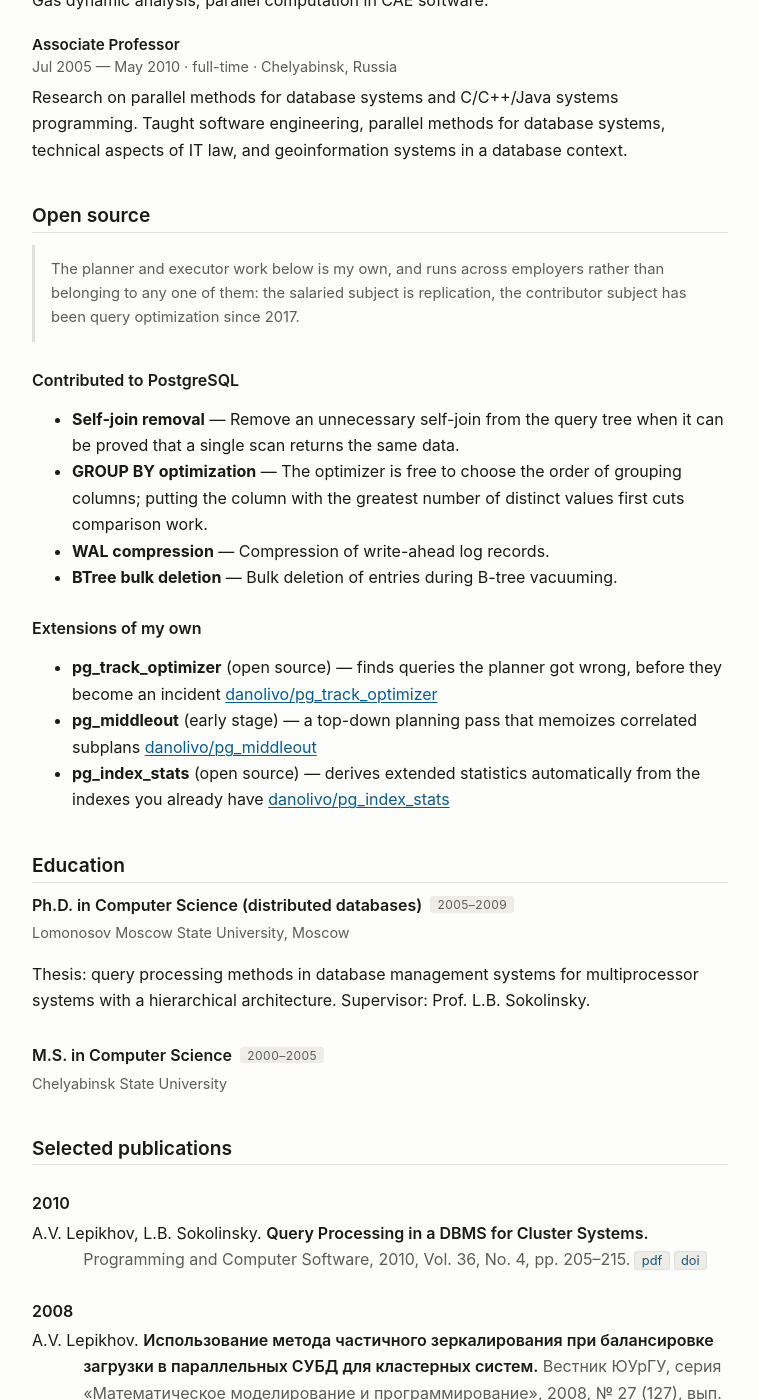
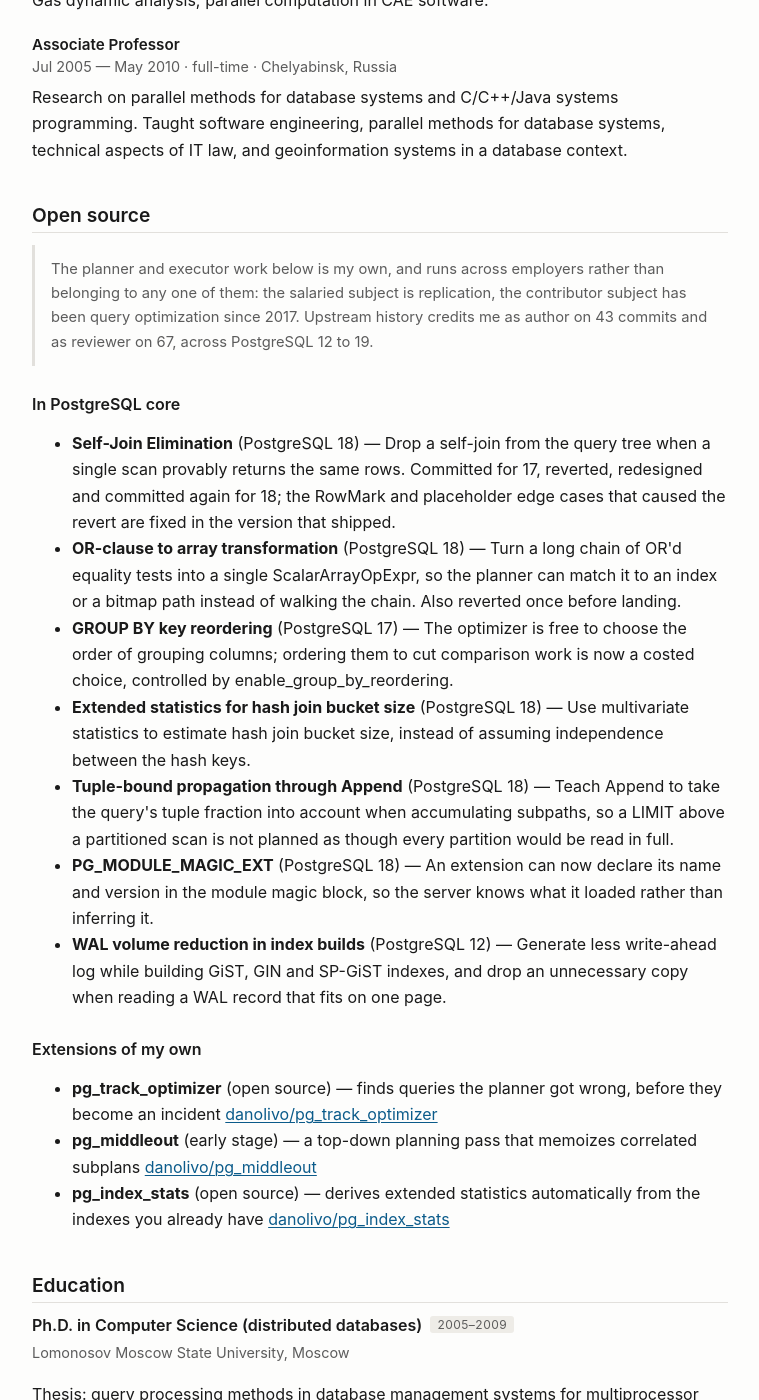
Before and after one commit to danolivo/danolivo.github.io, a Jekyll site: the page built from cv.md, in a window 1280 px wide and 1400 px high, scrolled down 1433 px. Shown: the whole window, without its empty margins (260-1019 px from the left). Built offline with Jekyll 4.4.1, drawn with Linux system fonts in a browser that asks for light colours; some of the changed text lies outside the part shown.

Commit message:
Rebuild the contribution record from upstream git history
The core-contributions list came from the CV and was wrong in both
directions. Established the real one from the PostgreSQL history in ~/pg,
checked against the release branches rather than commit ancestry — three of
these features were committed, reverted, and committed again a cycle later,
so ancestry names the wrong release:

  Self-Join Elimination          committed for 17, reverted, shipped in 18
  OR-clause to array             committed, reverted two days later, in 18
  GROUP BY key reordering        attempted for 15, reverted, in 17

Removed from "in core": WAL compression and BTree bulk deletion are not in
PostgreSQL. They are carried in enterprise forks and proposed upstream, and
now say so. Two role descriptions claimed them as core contributions during
2017-2021, which was wrong twice over — self-join elimination landed in 2025.

Added, having actually shipped: extended statistics for hash join bucket
size (18), tuple-bound propagation through Append (18), PG_MODULE_MAGIC_EXT
(18), WAL volume reduction in index builds (12). The bucket-size work was
sitting under "planner experiments" while being part of released PostgreSQL.

The counts on /cv — author on 43 commits, reviewer on 67, across PostgreSQL
12 to 19 — come from the trailers in those commits.

Also applied from the review: dropped the web languages and the duplicated
"code review" from competencies.

Co-Authored-By: Claude Opus 5 <noreply@anthropic.com>

```diff
--- a/_data/cv.yml
+++ b/_data/cv.yml
@@ -49,15 +49,15 @@ experience:
         body: >-
           Designed the query plan freezing extension (sr_plan) and architected
           the Shardman prototype, a distributed database system built on
-          PostgreSQL. Contributed patches and reviews to core, including
-          self-join removal and GROUP BY optimization.
+          PostgreSQL. Began the self-join elimination and GROUP BY reordering
+          work that later landed in PostgreSQL 18 and 17.
       - role: PostgreSQL Core Developer
         period: Dec 2017 — Oct 2021
         body: >-
           Developed the Multimaster extension and implemented parallel recovery;
-          maintained the Adaptive Query Optimizer and its CI. Contributed
-          self-join removal, WAL compression and BTree bulk deletion to
-          PostgreSQL core.
+          maintained the Adaptive Query Optimizer. First core contributions
+          landed in PostgreSQL 12: less write-ahead log during GiST, GIN and
+          SP-GiST index builds.
 
   - company: Academician V.P. Makeyev State Rocket Centre
     role: Senior Scientist
@@ -109,15 +109,15 @@ education:
 
 competencies:
   - label: Languages
-    items: C/C++, SQL, Perl, Python, HTML/CSS, JavaScript, LaTeX
+    items: C/C++, SQL, Perl, Python, LaTeX
   - label: Expertise
     items: >-
-      relational databases, PostgreSQL internals, query optimization, code
-      review, performance tuning, scalability, team management
+      relational databases, PostgreSQL internals, query optimization,
+      performance tuning, scalability, mentoring and code review
   - label: Tools and platforms
     items: >-
-      PostgreSQL, MySQL, MS SQL Server, Citus, GitHub Actions, Jira, Confluence,
-      Linux, bash, gdb, perf, git
+      PostgreSQL, MySQL, MS SQL Server, Citus, GitHub Actions, Linux, bash, gdb,
+      perf, git
 
 certifications:
   - year: 2023
--- a/_data/projects.yml
+++ b/_data/projects.yml
@@ -2,16 +2,19 @@
 #   core      — work contributed to PostgreSQL itself
 #   system    — database systems worked on as a whole
 #   extension — PostgreSQL extensions
-#   prototype — planner and optimizer experiments (the former "OptLab" page)
+#   prototype — proposed upstream and/or carried in enterprise forks, plus dead
+#               ends kept for the record (the former "OptLab" page)
 #
 # Descriptions are the author's own wording, lightly edited.
 #
 # `personal: true` marks an extension that lives under the author's own account
 # rather than an employer's organization. The /cv page uses it to separate the
 # upstream and personal work from the products of whoever was paying at the time.
-
-# The `core` list is taken from github.com/danolivo/resume. No release numbers
-# are claimed here, since the CV does not state them.
+#
+# The `core` list and its `release:` fields were established from the upstream
+# git history, checked against the release branches rather than against commit
+# ancestry — three of these features were committed, reverted, and committed
+# again in a later cycle, so ancestry alone names the wrong release.
 
 - name: DBMS Digest
   group: tool
@@ -37,32 +40,59 @@
     - name: why it exists
       url: https://danolivo.substack.com/p/a-generative-postgres-digest-from
 
-- name: Self-join removal
+- name: Self-Join Elimination
   group: core
+  release: PostgreSQL 18
   body: >-
-    Remove an unnecessary self-join from the query tree when it can be proved
-    that a single scan returns the same data.
-  links:
-    - name: working branch
-      url: https://github.com/postgrespro/postgres/tree/self-join-elimination
+    Drop a self-join from the query tree when a single scan provably returns the
+    same rows. Committed for 17, reverted, redesigned and committed again for 18;
+    the RowMark and placeholder edge cases that caused the revert are fixed in the
+    version that shipped.
 
-- name: GROUP BY optimization
+- name: OR-clause to array transformation
   group: core
+  release: PostgreSQL 18
   body: >-
-    The optimizer is free to choose the order of grouping columns; putting the
-    column with the greatest number of distinct values first cuts comparison
-    work.
-  links:
-    - name: working branch
-      url: https://github.com/postgrespro/postgres/tree/sort-columnsnum
+    Turn a long chain of OR'd equality tests into a single ScalarArrayOpExpr, so
+    the planner can match it to an index or a bitmap path instead of walking the
+    chain. Also reverted once before landing.
 
-- name: WAL compression
+- name: GROUP BY key reordering
   group: core
-  body: Compression of write-ahead log records.
+  release: PostgreSQL 17
+  body: >-
+    The optimizer is free to choose the order of grouping columns; ordering them
+    to cut comparison work is now a costed choice, controlled by
+    enable_group_by_reordering.
 
-- name: BTree bulk deletion
+- name: Extended statistics for hash join bucket size
   group: core
-  body: Bulk deletion of entries during B-tree vacuuming.
+  release: PostgreSQL 18
+  body: >-
+    Use multivariate statistics to estimate hash join bucket size, instead of
+    assuming independence between the hash keys.
+
+- name: Tuple-bound propagation through Append
+  group: core
+  release: PostgreSQL 18
+  body: >-
+    Teach Append to take the query's tuple fraction into account when
+    accumulating subpaths, so a LIMIT above a partitioned scan is not planned as
+    though every partition would be read in full.
+
+- name: PG_MODULE_MAGIC_EXT
+  group: core
+  release: PostgreSQL 18
+  body: >-
+    An extension can now declare its name and version in the module magic block,
+    so the server knows what it loaded rather than inferring it.
+
+- name: WAL volume reduction in index builds
+  group: core
+  release: PostgreSQL 12
+  body: >-
+    Generate less write-ahead log while building GiST, GIN and SP-GiST indexes,
+    and drop an unnecessary copy when reading a WAL record that fits on one page.
 
 - name: Spock
   group: extension
@@ -199,6 +229,18 @@
     - name: branch
       url: https://github.com/postgrespro/postgres/tree/asymmetric-join
 
+- name: WAL compression
+  group: prototype
+  body: >-
+    Compression of write-ahead log records. Carried in enterprise forks and
+    proposed to the community; not in core.
+
+- name: BTree bulk deletion
+  group: prototype
+  body: >-
+    Bulk deletion of index entries during B-tree vacuuming. Carried in enterprise
+    forks and proposed to the community; not in core.
+
 - name: Switch Join
   group: prototype
   body: >-
@@ -225,15 +267,6 @@
     query instead of waiting for it to finish. Designed and implemented for the
     Postgres Pro enterprise fork; presented at PGConf.Russia 2023.
 
-- name: Extended statistics for hash join bucket estimation
-  group: prototype
-  body: >-
-    Use extended statistics to estimate the number of hash join buckets more
-    precisely.
-  links:
-    - name: branch
-      url: https://github.com/postgrespro/postgres/tree/multivariate-buckets-estimation
-
 - name: Pre-sorted outer path on an ORDER BY prefix
   group: prototype
   featured: true
--- a/cv.md
+++ b/cv.md
@@ -37,15 +37,18 @@ description: >-
 
 <p class="note">The planner and executor work below is my own, and runs across
 employers rather than belonging to any one of them: the salaried subject is
-replication, the contributor subject has been query optimization since 2017.</p>
+replication, the contributor subject has been query optimization since 2017.
+Upstream history credits me as author on 43 commits and as reviewer on 67, across
+PostgreSQL 12 to 19.</p>
 
 {% assign core = site.data.projects | where: "group", "core" %}
 {% assign own = site.data.projects | where: "personal", true %}
 
-<h3>Contributed to PostgreSQL</h3>
+<h3>In PostgreSQL core</h3>
 <ul>
 {%- for p in core %}
-  <li><strong>{{ p.name }}</strong> — {{ p.body | strip }}</li>
+  <li><strong>{{ p.name }}</strong>{% if p.release %} ({{ p.release }}){% endif %} —
+  {{ p.body | strip }}</li>
 {%- endfor %}
 </ul>
 
--- a/projects.md
+++ b/projects.md
@@ -35,7 +35,7 @@ the extensions in my own account, and the experiments at the bottom.</p>
 
 {% for p in core %}
 <div class="project">
-  <h3>{{ p.name }}</h3>
+  <h3>{{ p.name }}{% if p.release %}<span class="status">{{ p.release }}</span>{% endif %}</h3>
   <p>{{ p.body }}</p>
   {%- if p.links %}
   <p class="meta">
@@ -73,10 +73,11 @@ the extensions in my own account, and the experiments at the bottom.</p>
 </div>
 {% endfor %}
 
-## Planner experiments
+## Proposed upstream, and in enterprise forks
 
-<p class="note">Optimizer ideas explored as branches and prototypes. Some are on their
-way into PostgreSQL, some are dead ends kept for the record.</p>
+<p class="note">Work that is not in PostgreSQL itself. Some of it is on the way —
+proposed on pgsql-hackers and under discussion; some ships in enterprise forks that
+carry patches core has not taken; some are dead ends kept for the record.</p>
 
 {% for p in prototypes %}
 <div class="project">
```
